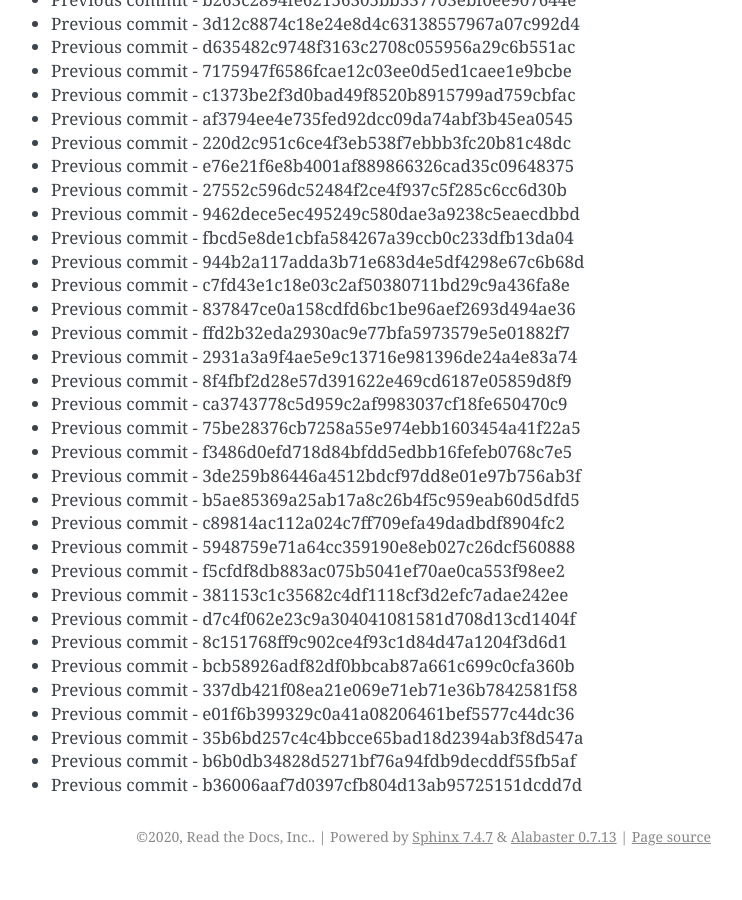
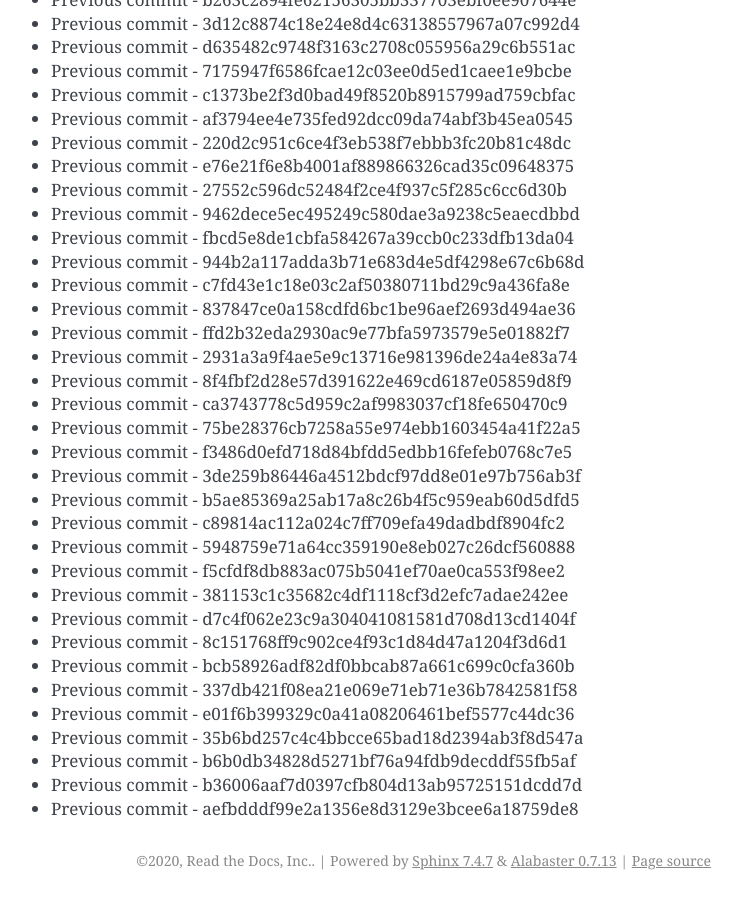
Before and after one commit to readthedocs/rtd-git-stresstest, a Sphinx documentation site: the page built from docs/updates.rst, in a window 1280 px wide and 900 px high, scrolled down 32020 px. Shown: the whole window, without its empty margins (399-1141 px from the left). Built offline with Sphinx 7.4.7, drawn with Linux system fonts in a browser that asks for light colours; before the commit the page ends 32896 px from its top, so only the background shows below that.

Commit message:
Generating commit from previous: aefbdddf99e2a1356e8d3129e3bcee6a18759de8

```diff
--- a/docs/updates.rst
+++ b/docs/updates.rst
@@ -1377,3 +1377,4 @@ It can be tested for any performance characteristics.
 * Previous commit - 35b6bd257c4c4bbcce65bad18d2394ab3f8d547a
 * Previous commit - b6b0db34828d5271bf76a94fdb9decddf55fb5af
 * Previous commit - b36006aaf7d0397cfb804d13ab95725151dcdd7d
+* Previous commit - aefbdddf99e2a1356e8d3129e3bcee6a18759de8
```
